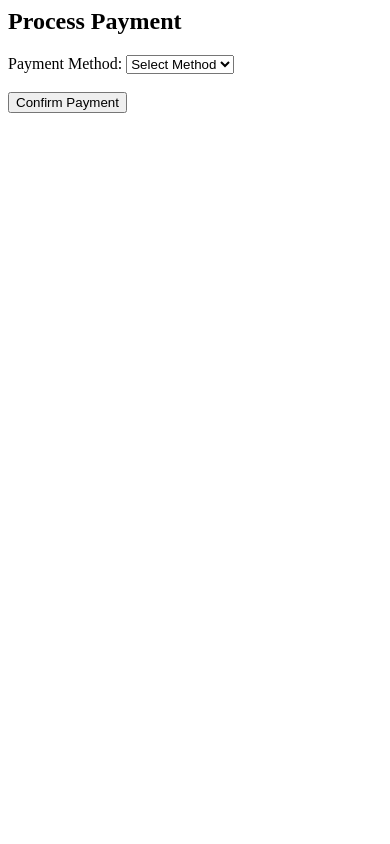
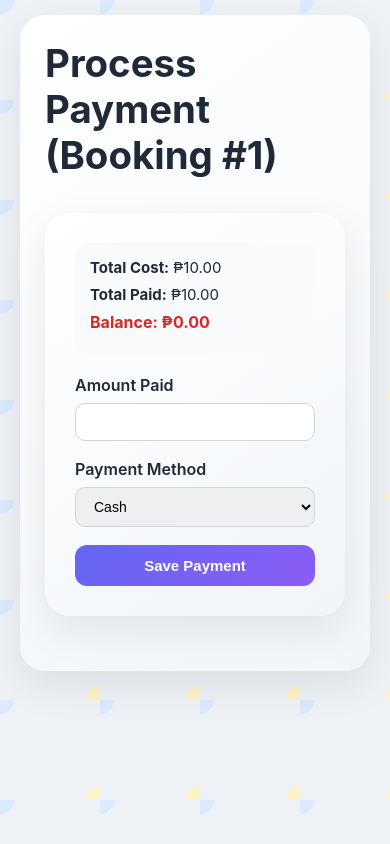
Before and after one commit to ella12-sudo/Gonzales_assess_lab1, a PHP site: page /pages/payment_process.php?booking_id=1 in a window 390 px wide. Run offline with PHP 8.4, Linux system fonts and the light colour scheme; tables that the repository leaves empty or names only in its code hold one stand-in row (values such as "Sample post").

Commit message:
Update Lab 5 features (Tools Assignment & Payments) and Lab 6 features (Services Create + Soft Delete)

```diff
--- a/dashboard_style.css
+++ b/dashboard_style.css
@@ -1,57 +1,61 @@
+/* ================= RESET ================= */
 * {
   margin: 0;
   padding: 0;
   box-sizing: border-box;
 }
 
+/* ================= BODY ================= */
 body {
   min-height: 100vh;
   font-family: -apple-system, BlinkMacSystemFont, "Segoe UI", Roboto, Oxygen, Ubuntu, Cantarell, "Helvetica Neue", sans-serif;
   background: #eef2f7;
-  background-image: radial-gradient(circle at top left, #dbeafe 10%, transparent 10%), radial-gradient(circle at bottom right, #fef3c7 10%, transparent 10%);
+  background-image:
+    radial-gradient(circle at top left, #dbeafe 10%, transparent 10%),
+    radial-gradient(circle at bottom right, #fef3c7 10%, transparent 10%);
   background-size: 100px 100px;
   padding: 15px 20px;
   color: #1f2937;
 }
 
+/* ================= NAVIGATION ================= */
 .nav-bar {
   display: flex;
   gap: 20px;
   margin-bottom: 20px;
-  padding: 0;
 }
 
 .nav-bar a {
   text-decoration: underline;
-  text-decoration-color: #1f2937;
   text-underline-offset: 3px;
   color: #1f2937;
   font-weight: 500;
   font-size: 16px;
-  transition: color 0.2s ease;
+  transition: 0.2s ease;
 }
 
 .nav-bar a:hover {
   color: #6366f1;
 }
 
+/* ================= MAIN CONTAINER ================= */
 .dashboard-container {
   max-width: 1100px;
   margin: auto;
   background: linear-gradient(145deg, #ffffff, #f1f5f9);
   padding: 40px;
   border-radius: 25px;
-  box-shadow: 0 15px 40px rgba(0,0,0,0.08), 0 0 0 1px rgba(0,0,0,0.03);
-  transition: all 0.3s ease;
+  box-shadow: 0 15px 40px rgba(0,0,0,0.08);
 }
 
+/* ================= HEADINGS ================= */
 h2 {
   font-size: 2.4rem;
   margin-bottom: 35px;
   font-weight: 700;
-  letter-spacing: 0.5px;
 }
 
+/* ================= STATS CARDS ================= */
 .stats-container {
   display: grid;
   grid-template-columns: repeat(auto-fit, minmax(240px, 1fr));
@@ -107,80 +107,25 @@ h2 {
   border: 2px solid #6366f1;
   color: #6366f1;
   border-radius: 12px;
-  transition: all 0.3s ease;
+  transition: 0.3s ease;
   background: transparent;
 }
 
-.quick-links a:hover {
+.quick-links a:hover,
+.create-booking-link a:hover {
   background: linear-gradient(135deg, #6366f1, #8b5cf6);
   color: #fff;
-  transform: translateY(-2px) scale(1.05);
+  transform: translateY(-2px);
 }
 
-@media (max-width: 768px) {
-  .dashboard-container { padding: 25px; }
-  .nav-bar { flex-wrap: wrap; }
+.create-booking-link {
+  display: flex;
+  justify-content: center;
+  margin-bottom: 20px;
 }
 
-@media (max-width: 480px) {
-  .nav-bar { flex-direction: column; }
-  .stats-container { grid-template-columns: 1fr; }
-}
-
-/* ================= FORM STYLING ================= */
-
-form {
-  background: #ffffff;
-  padding: 26px;
-  border-radius: 18px;
-  box-shadow: 0 10px 25px rgba(0,0,0,0.05);
-  max-width: 380px;
-  margin: 10px auto 0;
-}
-
-form label {
-  font-weight: 600;
-  display: block;
-  margin-bottom: 6px;
-  color: #374151;
-}
-
-form input {
-  width: 100%;
-  padding: 10px 14px;
-  border-radius: 10px;
-  border: 1px solid #d1d5db;
-  outline: none;
-  transition: all 0.2s ease;
-  margin-bottom: 18px;
-  font-size: 14px;
-}
-
-form input:focus {
-  border-color: #6366f1;
-  box-shadow: 0 0 0 3px rgba(99,102,241,0.15);
-}
-
-form button {
-  width: 100%;
-  padding: 12px;
-  border-radius: 12px;
-  border: none;
-  font-weight: 600;
-  font-size: 15px;
-  background: linear-gradient(135deg, #6366f1, #8b5cf6);
-  color: #fff;
-  cursor: pointer;
-  transition: 0.3s ease;
-}
-
-form button:hover {
-  transform: translateY(-2px);
-  box-shadow: 0 6px 18px rgba(99,102,241,0.3);
-}
-/* ================= CLIENT TABLE FIX ================= */
-
-.client-table {
+/* ================= TABLE (Reusable for all tables) ================= */
+table {
   width: 100%;
   border-collapse: collapse;
   margin-top: 25px;
@@ -230,133 +170,50 @@ form button:hover {
   transition: 0.2s ease;
 }
 
-.client-table a:hover {
+table a:hover {
   background: #6366f1;
   color: #ffffff;
 }
 
-/* ================= BOOKINGS TABLE ================= */
-
-.bookings-table {
-  width: 100%;
-  border-collapse: collapse;
-  margin-top: 25px;
-  background: #ffffff;
-  border-radius: 16px;
-  overflow: hidden;
-  box-shadow: 0 10px 30px rgba(0,0,0,0.05);
-}
-
-.bookings-table th {
-  text-align: left;
-  padding: 16px;
-  font-size: 14px;
-  letter-spacing: 0.5px;
-  text-transform: uppercase;
-  background: #f3f4f6;
-  color: #374151;
-}
-
-.bookings-table td {
-  padding: 16px;
-  border-top: 1px solid #f1f5f9;
-  font-size: 15px;
-  color: #1f2937;
-}
-
-.bookings-table tr:hover {
-  background: #f9fafb;
-  transition: 0.2s ease;
-}
-
-.bookings-table td,
-.bookings-table th {
-  min-width: 120px;
-}
-
-.bookings-table a {
-  padding: 6px 14px;
-  border-radius: 8px;
-  text-decoration: none;
-  font-size: 14px;
-  font-weight: 500;
-  background: #e0e7ff;
-  color: #4338ca;
-  transition: 0.2s ease;
-}
-
-.bookings-table a:hover {
-  background: #6366f1;
-  color: #ffffff;
-}
-
-/* Center the Create Booking link */
-.create-booking-link {
-  display: flex;
-  justify-content: center;
-  margin-bottom: 20px;
-}
-
-.create-booking-link a {
-  padding: 10px 22px;
-  font-size: 15px;
-  font-weight: 600;
-  text-decoration: none;
-  border: 2px solid #6366f1;
-  color: #6366f1;
-  border-radius: 12px;
-  transition: all 0.3s ease;
-  background: transparent;
-}
-
-.create-booking-link a:hover {
-  background: linear-gradient(135deg, #6366f1, #8b5cf6);
-  color: #fff;
-  transform: translateY(-2px) scale(1.05);
-}
-
-/* ================= BOOKINGS FORM ================= */
-
+/* ================= FORM CONTAINER ================= */
 .form-container {
   max-width: 500px;
-  margin: 20px auto 50px;
+  margin: 30px auto;
   background: linear-gradient(145deg, #ffffff, #f1f5f9);
   padding: 30px;
   border-radius: 25px;
-  box-shadow: 0 15px 40px rgba(0,0,0,0.08), 0 0 0 1px rgba(0,0,0,0.03);
-  transition: all 0.3s ease;
+  box-shadow: 0 15px 40px rgba(0,0,0,0.08);
 }
 
 .form-container form {
   background: transparent;
   padding: 0;
   box-shadow: none;
-  max-width: 100%;
 }
 
+/* ================= FORM FIELDS ================= */
 .form-container label {
   font-weight: 600;
   display: block;
   margin-bottom: 8px;
-  color: #374151;
 }
 
-.form-container select,
-.form-container input {
+.form-container input,
+.form-container select {
   width: 100%;
   padding: 10px 14px;
   border-radius: 10px;
   border: 1px solid #d1d5db;
-  outline: none;
   margin-bottom: 18px;
   font-size: 14px;
-  transition: all 0.2s ease;
+  transition: 0.2s ease;
 }
 
-.form-container select:focus,
-.form-container input:focus {
+.form-container input:focus,
+.form-container select:focus {
   border-color: #6366f1;
   box-shadow: 0 0 0 3px rgba(99,102,241,0.15);
+  outline: none;
 }
 
 .form-container button {
@@ -376,3 +233,38 @@ form button:hover {
   transform: translateY(-2px);
   box-shadow: 0 6px 18px rgba(99,102,241,0.3);
 }
+
+/* ================= RESPONSIVE ================= */
+@media (max-width: 768px) {
+  .dashboard-container { padding: 25px; }
+  .nav-bar { flex-wrap: wrap; }
+}
+
+@media (max-width: 480px) {
+  .nav-bar { flex-direction: column; }
+  .stats-container { grid-template-columns: 1fr; }
+}
+
+/* ================= PAYMENT PAGE ================= */
+
+.payment-summary {
+  background: #f9fafb;
+  padding: 15px;
+  border-radius: 12px;
+  margin-bottom: 20px;
+  font-size: 15px;
+}
+
+.payment-summary p {
+  margin-bottom: 8px;
+}
+
+.payment-summary .balance {
+  font-size: 16px;
+  font-weight: 700;
+  color: #dc2626;
+}
+
+.form-container input[type="number"] {
+  appearance: none;
+}
--- a/pages/payment_process.php
+++ b/pages/payment_process.php
@@ -1,37 +1,118 @@
 <?php
-include '../db.php';
+include "../db.php";
 
-$booking_id = $_GET['booking_id'];
+$booking_id = isset($_GET['booking_id']) ? (int)$_GET['booking_id'] : 0;
+
+// Default values (so page never crashes)
+$total_cost = 0;
+$total_paid = 0;
+$balance = 0;
+$message = "";
+
+// Get booking
+$result = mysqli_query($conn, "SELECT * FROM bookings WHERE booking_id=$booking_id");
+
+if ($result && mysqli_num_rows($result) > 0) {
+
+    $booking = mysqli_fetch_assoc($result);
+    $total_cost = $booking['total_cost'];
+
+    // Get total paid
+    $paidRow = mysqli_fetch_assoc(
+        mysqli_query($conn, "SELECT IFNULL(SUM(amount_paid),0) AS paid FROM payments WHERE booking_id=$booking_id")
+    );
+
+    $total_paid = $paidRow['paid'];
+    $balance = $total_cost - $total_paid;
+
+} else {
+    $message = "Booking not found.";
+}
+
+
+// PROCESS PAYMENT
+if (isset($_POST['pay'])) {
+
+    $amount = $_POST['amount_paid'];
+    $method = $_POST['method'];
+
+    if ($amount <= 0) {
+        $message = "Invalid amount!";
+    }
+    else if ($amount > $balance) {
+        $message = "Amount exceeds balance!";
+    }
+    else {
+
+        // Insert payment
+        mysqli_query($conn,
+            "INSERT INTO payments (booking_id, amount_paid, method)
+             VALUES ($booking_id, $amount, '$method')"
+        );
+
+        // Recompute total paid
+        $paidRow2 = mysqli_fetch_assoc(
+            mysqli_query($conn, "SELECT IFNULL(SUM(amount_paid),0) AS paid FROM payments WHERE booking_id=$booking_id")
+        );
+
+        $total_paid2 = $paidRow2['paid'];
+        $new_balance = $total_cost - $total_paid2;
+
+        // If fully paid → update status
+        if ($new_balance <= 0.009) {
+            mysqli_query($conn,
+                "UPDATE bookings SET status='PAID' WHERE booking_id=$booking_id"
+            );
+        }
+
+        header("Location: bookings_list.php");
+        exit;
+    }
+}
 ?>
 
-<h2>Process Payment</h2>
+<!DOCTYPE html>
+<html>
+<head>
+    <meta charset="utf-8">
+    <title>Process Payment</title>
+    <link rel="stylesheet" href="../dashboard_style.css">
+</head>
+<body>
 
-<form method="POST">
-    <input type="hidden" name="booking_id" value="<?php echo $booking_id; ?>">
+<div class="dashboard-container">
 
-    <label>Payment Method:</label>
-    <select name="payment_method" required>
-        <option value="">Select Method</option>
-        <option value="GCash">GCash</option>
-        <option value="Card">Card</option>
-        <option value="Cash">Cash</option>
-    </select>
+    <h2>Process Payment (Booking #<?php echo $booking_id; ?>)</h2>
 
-    <br><br>
-    <button type="submit" name="pay">Confirm Payment</button>
-</form>
+    <div class="form-container">
+        <form method="POST">
 
-<?php
-if (isset($_POST['pay'])) {
-    $booking_id = $_POST['booking_id'];
-    $method = $_POST['payment_method'];
+            <div class="payment-summary">
+                <p><strong>Total Cost:</strong> ₱<?php echo number_format($total_cost,2); ?></p>
+                <p><strong>Total Paid:</strong> ₱<?php echo number_format($total_paid,2); ?></p>
+                <p class="balance">
+                    <strong>Balance:</strong> ₱<?php echo number_format($balance,2); ?>
+                </p>
+            </div>
 
-    $update = "UPDATE bookings
-               SET status='PAID'
-               WHERE booking_id='$booking_id'";
+            <p style="color:red;"><?php echo $message; ?></p>
 
-    mysqli_query($conn, $update);
+            <label>Amount Paid</label>
+            <input type="number" name="amount_paid" step="0.01" required>
 
-    header("Location: bookings_list.php");
-}
-?>
+            <label>Payment Method</label>
+            <select name="method" required>
+                <option value="CASH">Cash</option>
+                <option value="GCASH">GCash</option>
+                <option value="CARD">Card</option>
+            </select>
+
+            <button type="submit" name="pay">Save Payment</button>
+
+        </form>
+    </div>
+
+</div>
+
+</body>
+</html>
```
Also changed, not shown: other parts of dashboard_style.css (+17 -26 lines), pages/payments_list.php (added, +81 -0 lines), pages/services_edit.php (+51 -2 lines), pages/tools_list_assign.php (added, +121 -0 lines).
